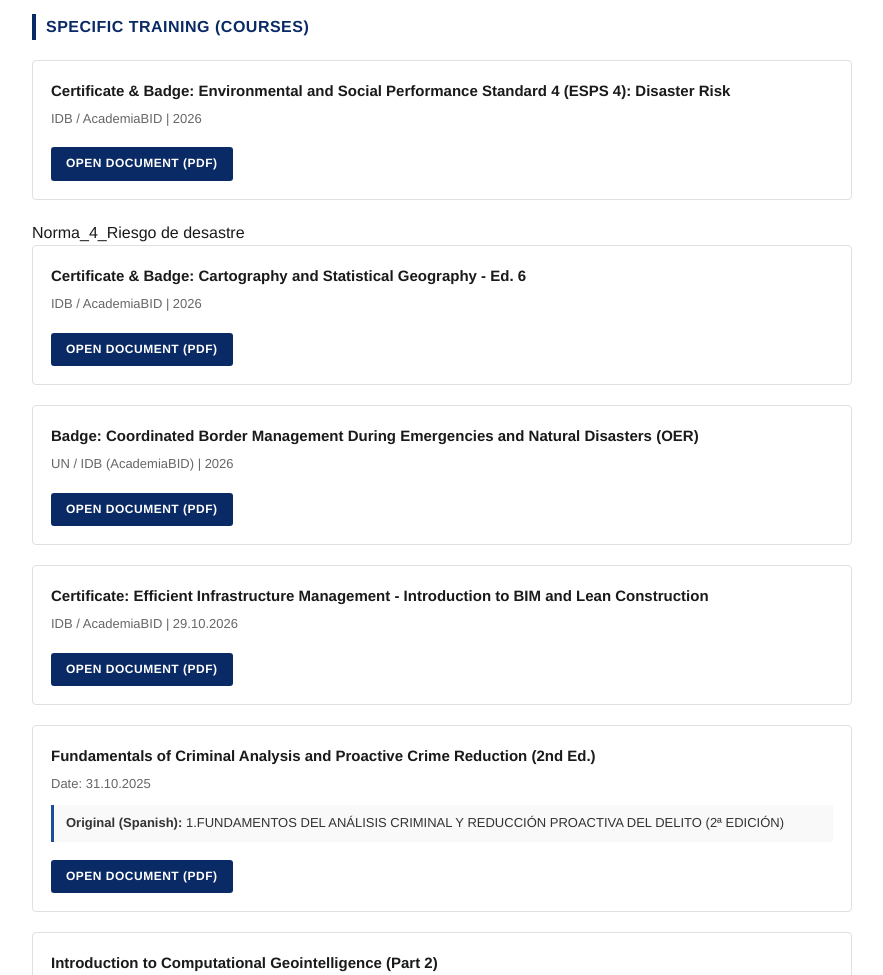
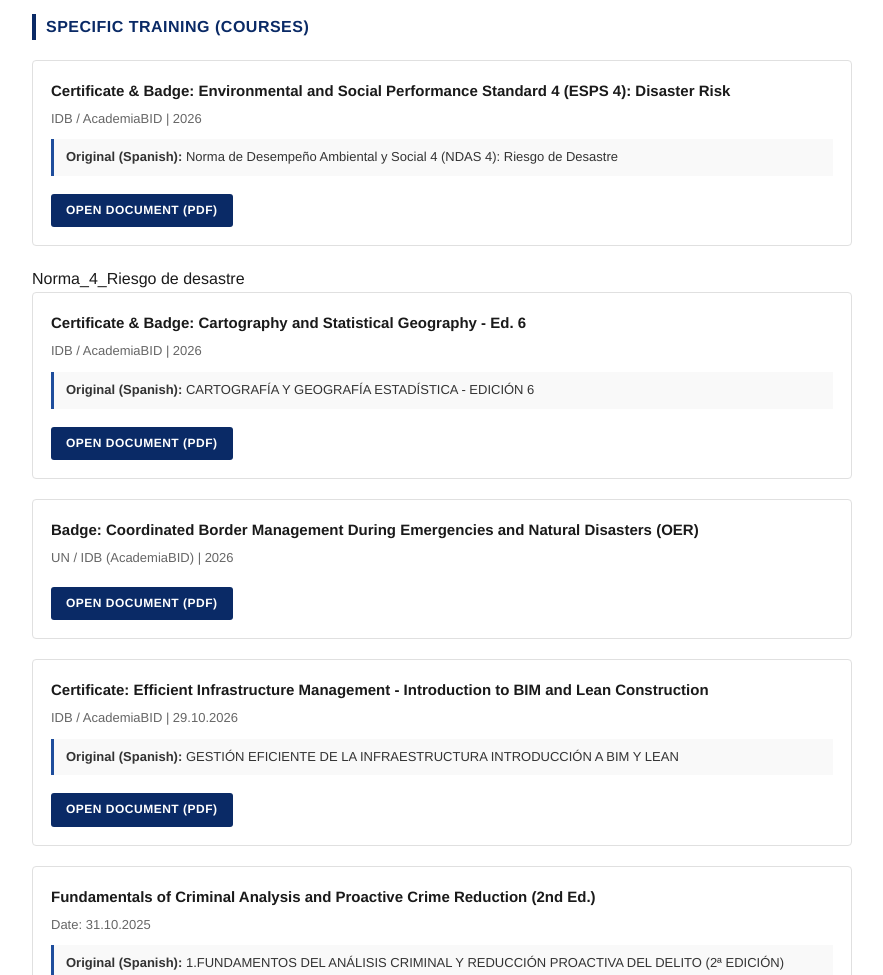
Before and after one commit to italgiro-blip/luis-girotto-cv, a plain HTML site: page escolaridad-en.html in a window 1280 px wide. Shown: the part 1240-2215 px from the top of the page, without its empty margins (198-1081 px from the left). Drawn offline with Linux system fonts and the light colour scheme.

Commit message:
Update escolaridad-en.html

```diff
--- a/escolaridad-en.html
+++ b/escolaridad-en.html
@@ -138,6 +138,9 @@
 <div class="cert-card">
     <h3 class="cert-title">Certificate & Badge: Environmental and Social Performance Standard 4 (ESPS 4): Disaster Risk</h3>
     <div class="cert-meta">IDB / AcademiaBID | 2026</div>
+    <div class="translation-box">
+                <strong>Original (Spanish):</strong> Norma de Desempeño Ambiental y Social 4 (NDAS 4): Riesgo de Desastre
+            </div>
     <a href="./qualifikationen/Norma_4_Riesgo de desastre.pdf" target="_blank" class="btn-pdf">Open Document (PDF)</a>
 </div>
 
@@ -146,6 +149,9 @@
         <div class="cert-card">
     <h3 class="cert-title">Certificate & Badge: Cartography and Statistical Geography - Ed. 6</h3>
     <div class="cert-meta">IDB / AcademiaBID | 2026</div>
+               <div class="translation-box">
+                <strong>Original (Spanish):</strong> CARTOGRAFÍA Y GEOGRAFÍA ESTADÍSTICA - EDICIÓN 6
+            </div>
     <a href="./qualifikationen/CARTOGRAFÍA Y GEOGRAFÍA ESTADÍSTICA - EDICIÓN 6.pdf" target="_blank" class="btn-pdf">Open Document (PDF)</a>
 </div>
 
@@ -158,6 +164,9 @@
 <div class="cert-card">
     <h3 class="cert-title">Certificate: Efficient Infrastructure Management - Introduction to BIM and Lean Construction</h3>
     <div class="cert-meta">IDB / AcademiaBID | 29.10.2026</div>
+    <div class="translation-box">
+                <strong>Original (Spanish):</strong> GESTIÓN EFICIENTE DE LA INFRAESTRUCTURA INTRODUCCIÓN A BIM Y LEAN
+            </div>
     <a href="./qualifikationen/GESTIÓN EFICIENTE DE LA INFRAESTRUCTURA INTRODUCCIÓN A BIM Y LEAN.pdf" target="_blank" class="btn-pdf">Open Document (PDF)</a>
 </div>
 
```
